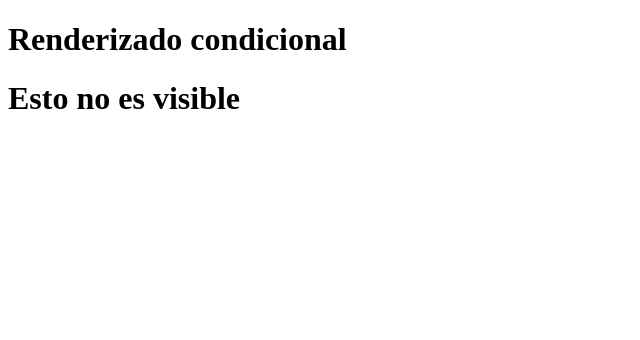
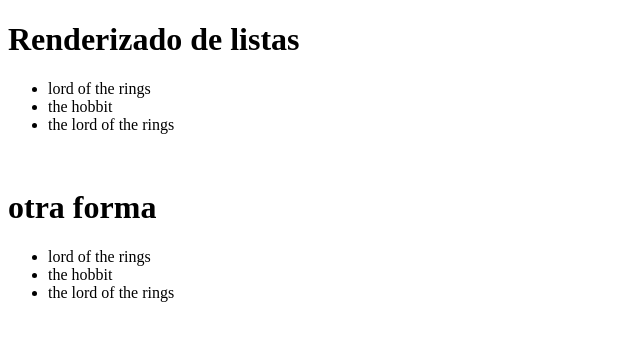
Before and after one commit to UlisesHdzOne/cursojsx, a React (Vite) app: page / in a window 1280 px wide. Shown: the top 340 px of the page, without its empty margins (0-640 px from the left). Built offline with nearby package versions, Linux system fonts and the light colour scheme.

Commit message:
Renderizado de listas

```diff
--- a/src/App.jsx
+++ b/src/App.jsx
@@ -1,19 +1,24 @@
 import "./App.css";
 
 function App() {
-  const condition = false;
+  const movies = ["lord of the rings", "the hobbit", "the lord of the rings"];
+
+  const HTMLmovies = movies.map((movie) => <li key={movie}>{movie}</li>);
 
   return (
     <>
-      <h1>Renderizado condicional</h1>
-      {condition && <h1>Esto es visible</h1>}
-      {!condition && <h1>Esto no es visible</h1>}
+      <h1>Renderizado de listas</h1>
+      <ul>{HTMLmovies}</ul>
 
+      <br />
+      <h1>otra forma</h1>
 
-      {/* {condition ? <h1>Esto es visible</h1> : <h1>Esto no es visible</h1>}
-     */}
-
-     </>
+      <ul>
+        {movies.map((movie) => (
+          <li key={movie}>{movie}</li>
+        ))}
+      </ul>
+    </>
   );
 }
 
```
